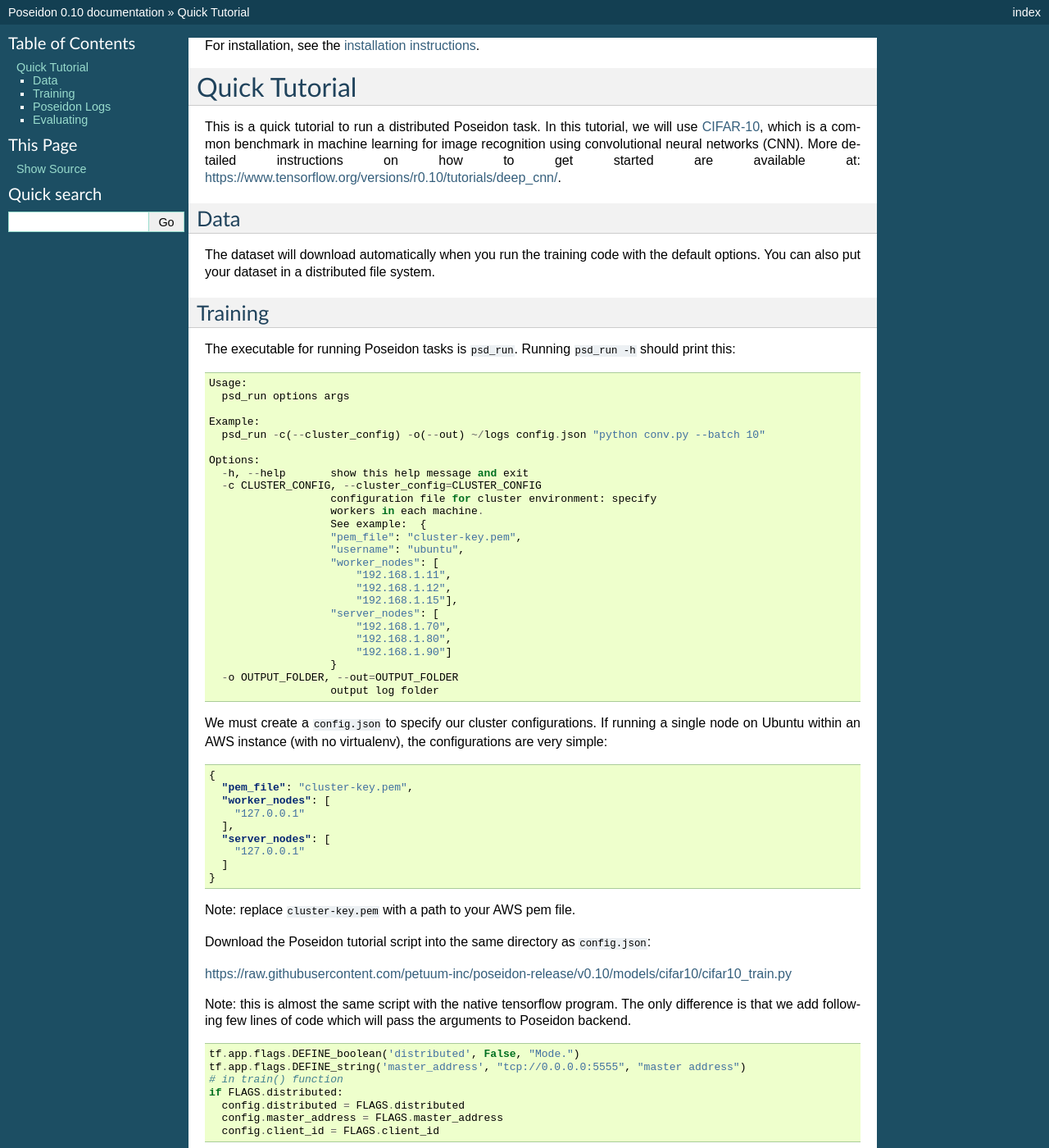
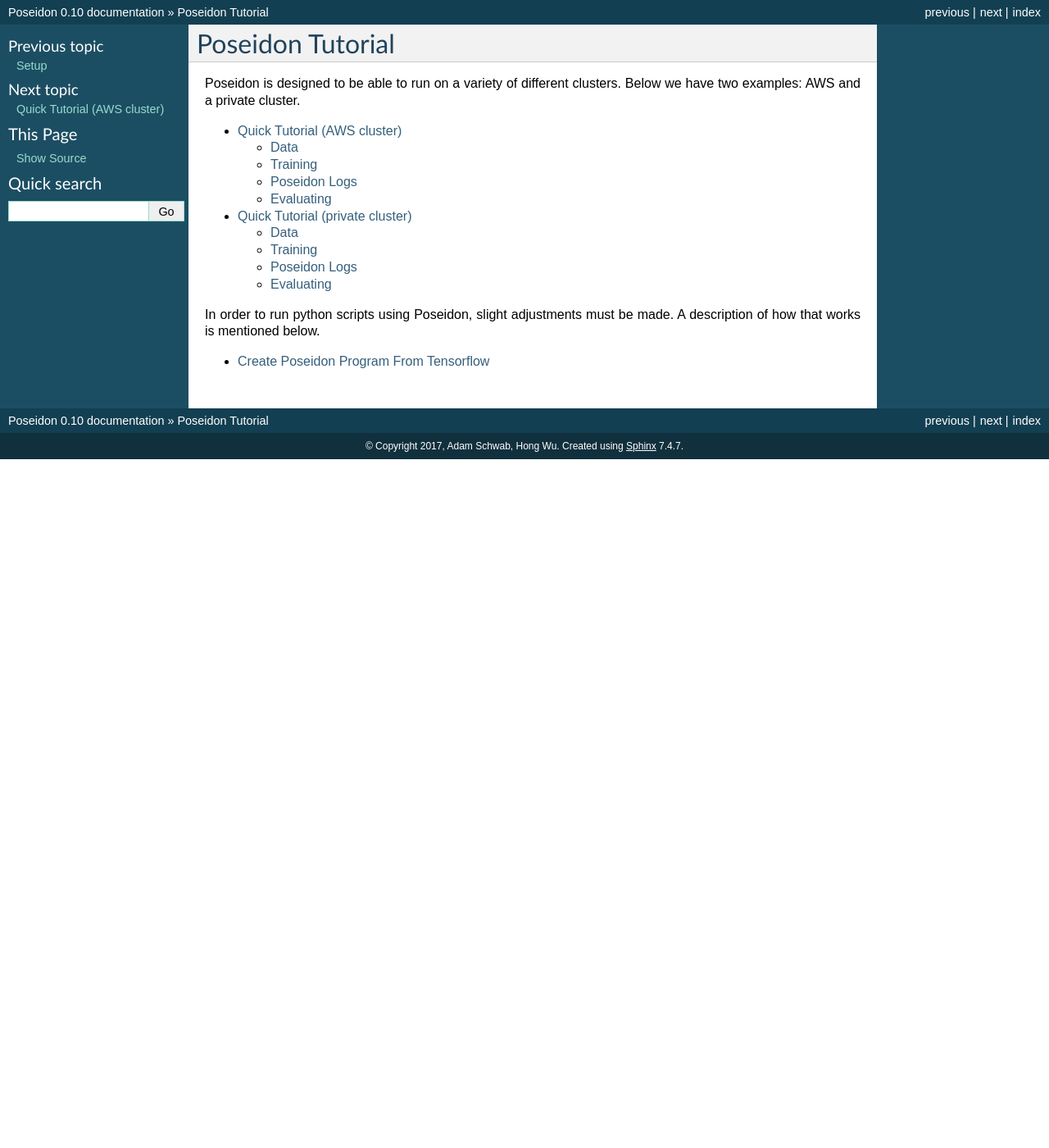
Before and after one commit to petuum-inc/poseidon-release, a Sphinx documentation site: the page built from docs/source/tutorial.rst, in a window 1280 px wide and 1400 px high. Shown: the whole window at 82% size. Built offline with Sphinx 7.4.7, drawn with Linux system fonts in a browser that asks for light colours; some of the changed text lies outside the part shown.

Commit message:
creating real tutorial

```diff
--- a/docs/source/index.rst
+++ b/docs/source/index.rst
@@ -17,10 +17,9 @@
    :maxdepth: 4
 
    install
-   tutorial-aws
-   tutorial-private
+   tutorial
+   reference
    troubleshoot
-   reference
 
 Performance at a Glance
 -----------------------
--- a/docs/source/tutorial.rst
+++ b/docs/source/tutorial.rst
@@ -1,94 +1,18 @@
-For installation, see the `installation instructions <../install/#installation-options>`_.
+*****************
+Poseidon Tutorial
+*****************
 
-Quick Tutorial
-==============
+Poseidon is designed to be able to run on a variety of different clusters. Below we have two examples: AWS and a private cluster.
 
-This is a quick tutorial to run a distributed Poseidon task. In this tutorial, we will use `CIFAR-10 <http://www.cs.toronto.edu/~kriz/cifar.html>`_, which is a common benchmark in machine learning for image recognition using convolutional neural networks (CNN). More detailed instructions on how to get started are available at: https://www.tensorflow.org/versions/r0.10/tutorials/deep_cnn/.
+.. toctree::
+   :maxdepth: 2
 
-Data
-----
+   tutorial-aws
+   tutorial-private
 
-The dataset will download automatically when you run the training code with the default options. You can also put your dataset in a distributed file system.
+In order to run python scripts using Poseidon, slight adjustments must be made. A description of how that works is mentioned below.
 
-Training
---------
+.. toctree::
+   :maxdepth: 2
 
-The executable for running Poseidon tasks is ``psd_run``. Running ``psd_run -h`` should print this:
-
-.. code::
-
-    Usage:
-      psd_run options args
-
-    Example:
-      psd_run -c(--cluster_config) -o(--out) ~/logs config.json "python conv.py --batch 10"
-
-    Options:
-      -h, --help       show this help message and exit
-      -c CLUSTER_CONFIG, --cluster_config=CLUSTER_CONFIG
-                       configuration file for cluster environment: specify
-                       workers in each machine.
-                       See example:  {
-                       "pem_file": "cluster-key.pem",
-                       "username": "ubuntu",
-                       "worker_nodes": [
-                           "192.168.1.11",
-                           "192.168.1.12",
-                           "192.168.1.15"],
-                       "server_nodes": [
-                           "192.168.1.70",
-                           "192.168.1.80",
-                           "192.168.1.90"]
-                       }
-      -o OUTPUT_FOLDER, --out=OUTPUT_FOLDER
-                       output log folder
-
-
-We must create a ``config.json`` to specify our cluster configurations. If running a single node on Ubuntu within an AWS instance (with no virtualenv), the configurations are very simple:
-
-.. code:: json
-
-    {
-      "pem_file": "cluster-key.pem",
-      "worker_nodes": [
-        "127.0.0.1"
-      ],
-      "server_nodes": [
-        "127.0.0.1"
-      ]
-    }
-
-Note: replace ``cluster-key.pem`` with a path to your AWS pem file.
-
-Download the Poseidon tutorial script into the same directory as ``config.json``:
-
-https://raw.githubusercontent.com/petuum-inc/poseidon-release/v0.10/models/cifar10/cifar10_train.py
-
-Note: this is almost the same script with the native tensorflow program. The only difference is that we add following few lines of code which will pass the arguments to Poseidon backend.
-
-.. code::
-
-  tf.app.flags.DEFINE_boolean('distributed', False, "Mode.")
-  tf.app.flags.DEFINE_string('master_address', "tcp://0.0.0.0:5555", "master address")
-  # in train() function
-  if FLAGS.distributed:
-    config.distributed = FLAGS.distributed
-    config.master_address = FLAGS.master_address
-    config.client_id = FLAGS.client_id
-
-We can now test Posiedon on a single node with the following command:
-
-.. code:: bash
-
-    psd_run -c config.json "python cifar10_train.py --max_steps 100"
-
-
-Poseidon Logs
--------------
-
-After running Poseidon, you can check the execution log ``poseidon_run.log`` in the same path you ran ``psd_run``. There are also output log files for debugging and monitoring purpose created in ``poseidon_log_$TIMESTAMP_SUFFIX`` folder.
-
-Evaluating
-----------
-
-Poseidon's evaluating procedure is the same as TensorFlow's. Please follow the tutorial `here <https://www.tensorflow.org/versions/r0.10/tutorials/deep_cnn/#evaluating_a_model>`_.
+   script
```
Also changed, not shown: docs/source/reference.rst (+2 -44 lines), docs/source/script.rst (added, +88 -0 lines).
